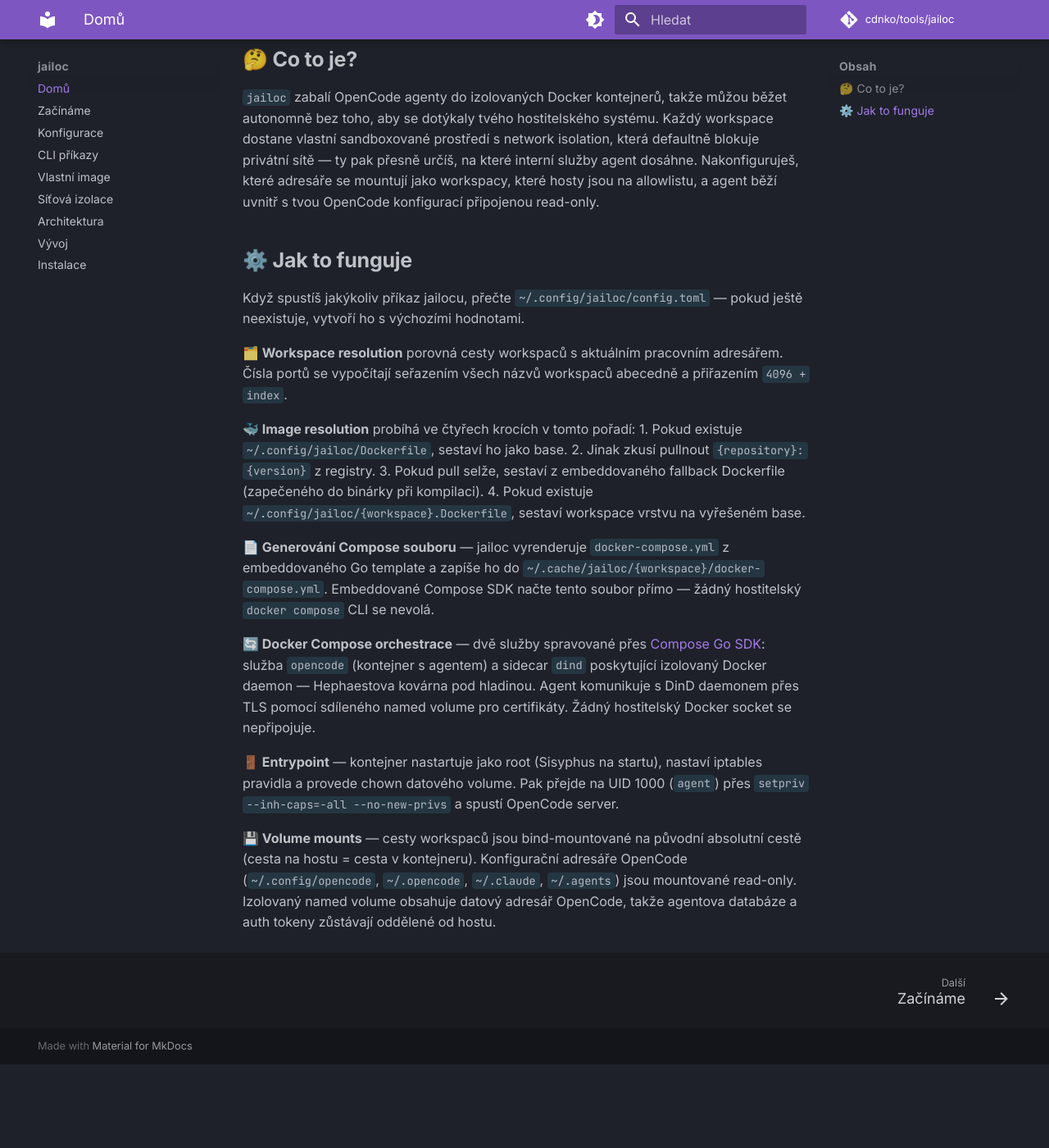
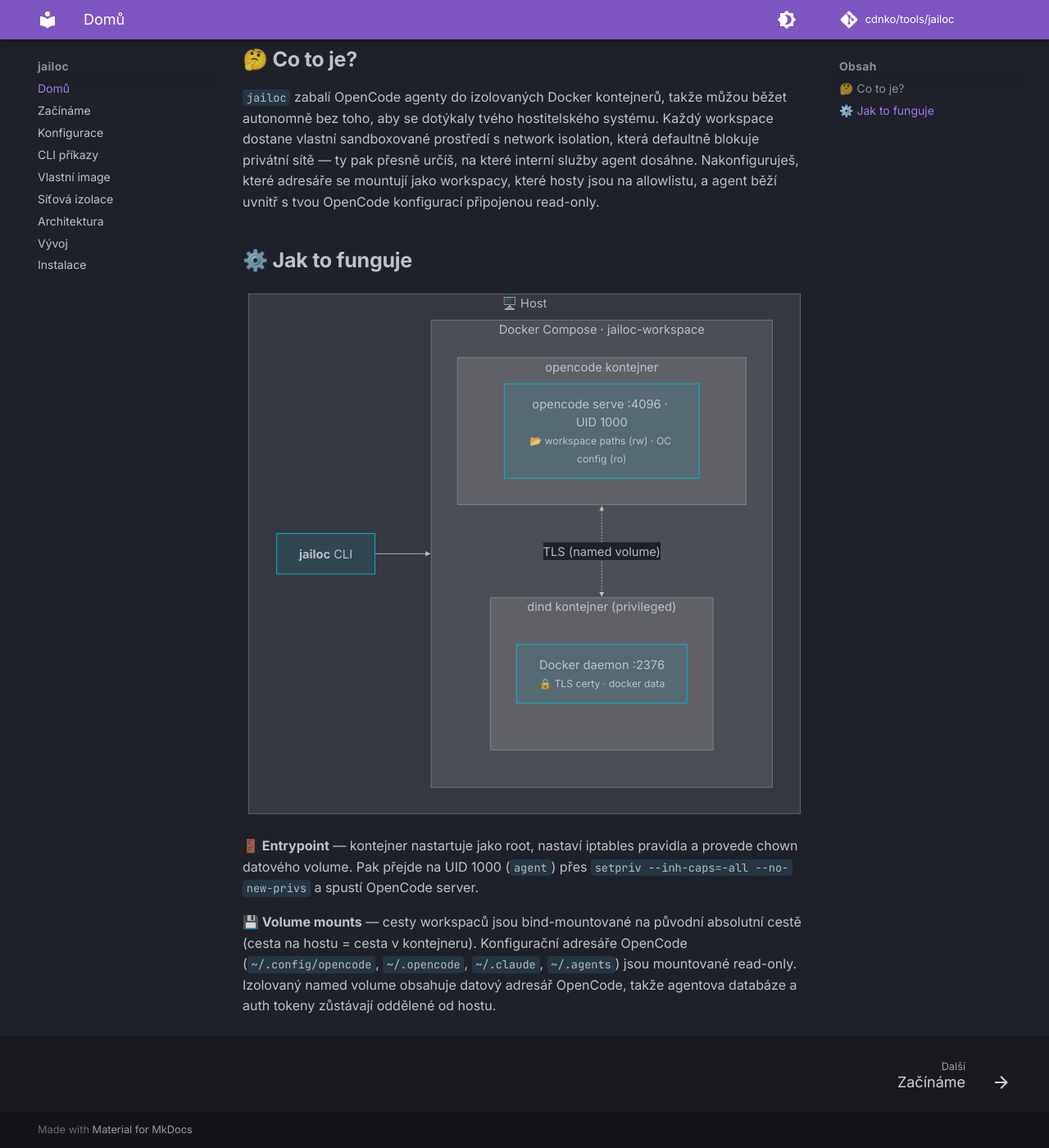
Before and after one commit to seznam/jailoc, an MkDocs documentation site: the page built from docs/index.md, in a window 1280 px wide and 1400 px high, scrolled down 481 px. Shown: the whole window at 82% size. Built offline with MkDocs 1.6.1 and Material for MkDocs 9.7.7, drawn with Linux system fonts in a browser that asks for light colours; comment, search, counter and statistics services are not loaded; before the commit the page ends 1779 px from its top, so only the background shows below that.

Commit message:
docs: add mermaid diagrams, macros plugin, AGENTS.md, and CI improvements
- Replace verbose text with mermaid containment diagrams (index, configuration)
- Add mkdocs-macros-plugin for version templating (@latest → @{{ version }})
- Switch CI pages image to python:3.12-slim, install via pyproject.toml
- Add AGENTS.md for AI agent context
- Add pyproject.toml for docs tooling (zensical + macros)

````diff
--- a/.gitlab-ci.tbc.yml
+++ b/.gitlab-ci.tbc.yml
@@ -54,7 +54,7 @@
 pages:
   image: docker.ops.iszn.cz/upstream/python/python:3.12-slim
   script:
-    - pip install zensical mkdocs-macros-plugin
+    - pip install .
     - zensical build --clean
     - |
       if [ -d dist ]; then
--- a/docs/index.md
+++ b/docs/index.md
@@ -10,20 +10,25 @@
 
 ## ⚙️ Jak to funguje
 
-Když spustíš jakýkoliv příkaz jailocu, přečte `~/.config/jailoc/config.toml` — pokud ještě neexistuje, vytvoří ho s výchozími hodnotami.
+```mermaid
+flowchart TB
+    subgraph host["🖥️ Host"]
+        cli["<b>jailoc</b> CLI"]
 
-**🗂️ Workspace resolution** porovná cesty workspaců s aktuálním pracovním adresářem. Čísla portů se vypočítají seřazením všech názvů workspaců abecedně a přiřazením `4096 + index`.
+        subgraph compose["Docker Compose · jailoc-workspace"]
+            subgraph oc["opencode kontejner"]
+                ocd["opencode serve :4096 · UID 1000<br><small>📂 workspace paths (rw) · OC config (ro)</small>"]
+            end
+            subgraph dind["dind kontejner (privileged)"]
+                dd["Docker daemon :2376<br><small>🔒 TLS certy · docker data</small>"]
+            end
+        end
+    end
 
-**🐳 Image resolution** probíhá ve čtyřech krocích v tomto pořadí:
-1. Pokud existuje `~/.config/jailoc/Dockerfile`, sestaví ho jako base.
-2. Jinak zkusí pullnout `{repository}:{version}` z registry.
-3. Pokud pull selže, sestaví z embeddovaného fallback Dockerfile (zapečeného do binárky při kompilaci).
-4. Pokud existuje `~/.config/jailoc/{workspace}.Dockerfile`, sestaví workspace vrstvu na vyřešeném base.
+    cli --> compose
+    oc <-.->|"TLS (named volume)"| dind
+```
 
-**📄 Generování Compose souboru** — jailoc vyrenderuje `docker-compose.yml` z embeddovaného Go template a zapíše ho do `~/.cache/jailoc/{workspace}/docker-compose.yml`. Embeddované Compose SDK načte tento soubor přímo — žádný hostitelský `docker compose` CLI se nevolá.
-
-**🔄 Docker Compose orchestrace** — dvě služby spravované přes [Compose Go SDK](https://github.com/docker/compose): služba `opencode` (kontejner s agentem) a sidecar `dind` poskytující izolovaný Docker daemon — Hephaestova kovárna pod hladinou. Agent komunikuje s DinD daemonem přes TLS pomocí sdíleného named volume pro certifikáty. Žádný hostitelský Docker socket se nepřipojuje.
-
-**🚪 Entrypoint** — kontejner nastartuje jako root (Sisyphus na startu), nastaví iptables pravidla a provede chown datového volume. Pak přejde na UID 1000 (`agent`) přes `setpriv --inh-caps=-all --no-new-privs` a spustí OpenCode server.
+**🚪 Entrypoint** — kontejner nastartuje jako root, nastaví iptables pravidla a provede chown datového volume. Pak přejde na UID 1000 (`agent`) přes `setpriv --inh-caps=-all --no-new-privs` a spustí OpenCode server.
 
 **💾 Volume mounts** — cesty workspaců jsou bind-mountované na původní absolutní cestě (cesta na hostu = cesta v kontejneru). Konfigurační adresáře OpenCode (`~/.config/opencode`, `~/.opencode`, `~/.claude`, `~/.agents`) jsou mountované read-only. Izolovaný named volume obsahuje datový adresář OpenCode, takže agentova databáze a auth tokeny zůstávají oddělené od hostu.
--- a/mkdocs.yml
+++ b/mkdocs.yml
@@ -32,6 +32,19 @@
     - search.highlight
     - search.suggest
 
+plugins:
+  - macros
+
+markdown_extensions:
+  - pymdownx.superfences:
+      custom_fences:
+        - name: mermaid
+          class: mermaid
+          format: !!python/name:pymdownx.superfences.fence_code_format
+
+extra:
+  version: !ENV [CI_COMMIT_TAG, "latest"]
+
 extra_css:
   - stylesheets/extra.css
 
````
Also changed, not shown: AGENTS.md (added, +86 -0 lines), docs/architecture.md (+1 -1 lines), docs/configuration.md (+23 -6 lines), docs/downloads.md (+1 -1 lines), docs/getting-started.md (+1 -1 lines), pyproject.toml (added, +12 -0 lines), 1 other file.
